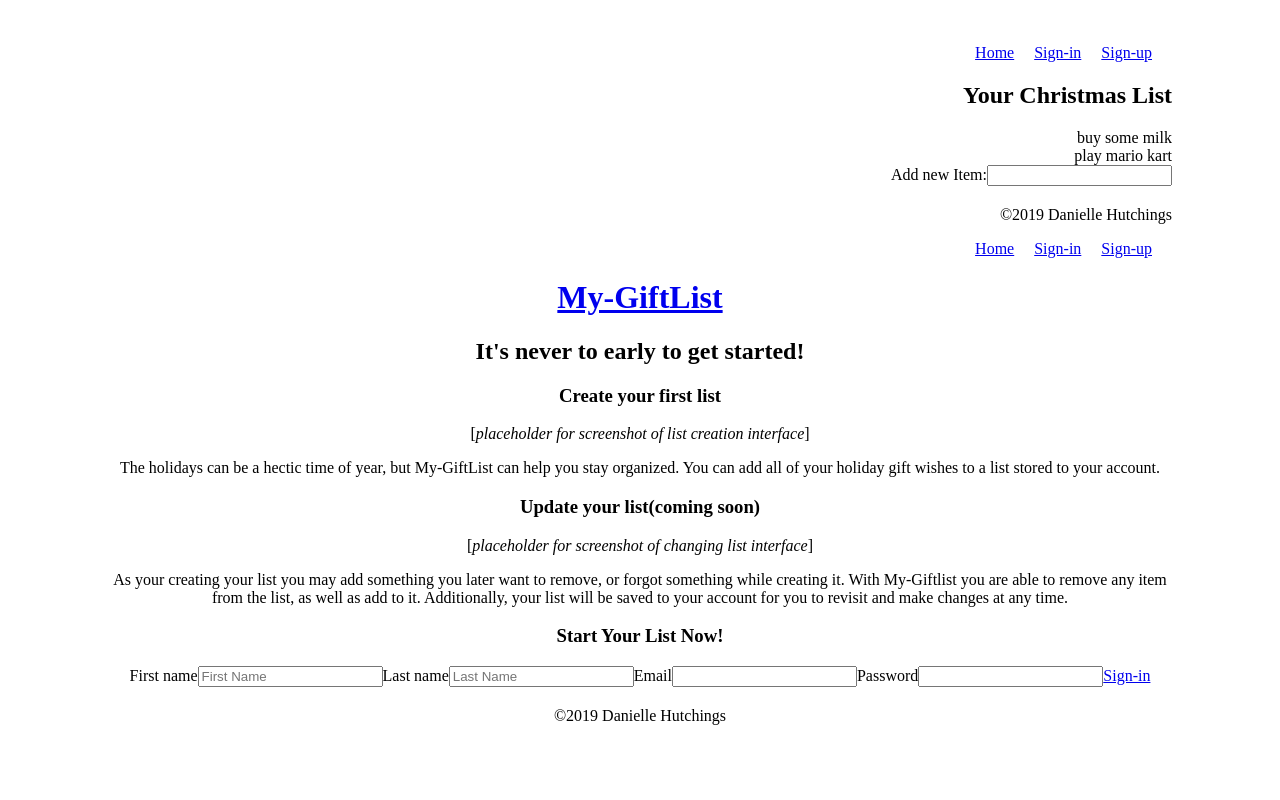
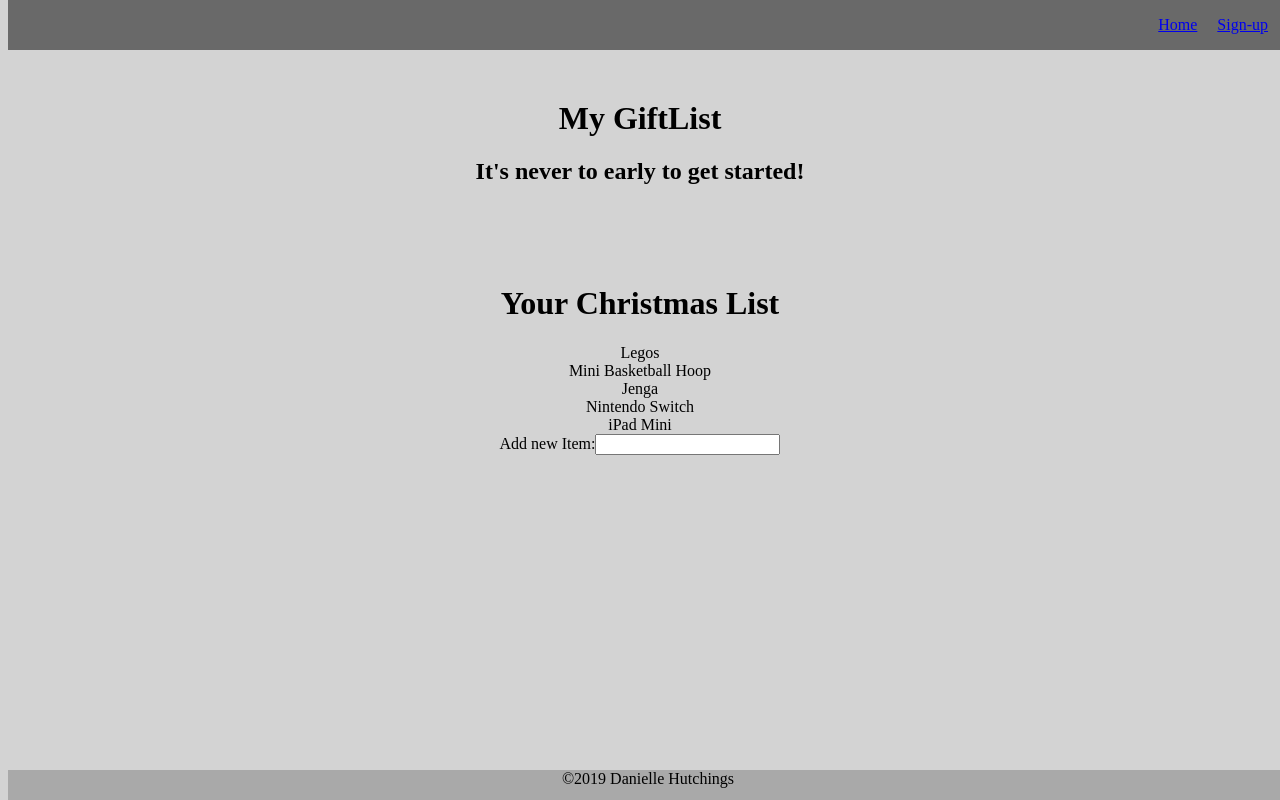
Before and after one commit to dhutchings3/my-giftlist, a React (Create React App) app: page /ListView/ListView in a window 1280 px wide. Built offline with nearby package versions, Linux system fonts and the light colour scheme.

Commit message:
updated routes, and added context

```diff
--- a/src/AddItem.js
+++ b/src/AddItem.js
@@ -13,7 +13,7 @@ class AddItem extends Component {
 
     handleSubmit = (e) => {
         e.preventDefault();
-        this.props.addItemo(this.state);
+        this.props.addItem(this.state);
         this.setState({
             content: ''
         })
--- a/src/App.js
+++ b/src/App.js
@@ -1,17 +1,18 @@
 import React, { Component } from 'react';
-// import Items from './Items';
-// import AddItem from './AddItem';
 import { Route, Link } from 'react-router-dom';
 import './app.css';
-import UserSignup from './UserSignup/UserSignup';
 import ListView from './ListView/ListView';
 import ListContext from './ListContext';
+import LandingPage from './LandingPage';
 
 class App extends Component {
   state = {
     items: [
-      {id: 1, content: 'buy some milk'},
-      {id: 2, content: 'play mario kart'}
+      {id: 1, content: 'Legos'},
+      {id: 2, content: 'Mini Basketball Hoop'},
+      {id: 3, content: 'Jenga'},
+      {id: 4, content: 'Nintendo Switch'},
+      {id: 5, content: 'iPad Mini'}
     ]
   }
   deleteItem = (id) => {
@@ -31,17 +32,6 @@ class App extends Component {
     })
   }
 
-  renderRoutes() {
-    return (
-      <>
-        <Route
-          exact path='/ListView/ListView'
-          component={ListView}
-        />
-      </>
-    );
-  }
-
   render() {
     const contextValue = {
       items: this.state.items,
@@ -53,42 +43,20 @@ class App extends Component {
       <ListContext.Provider value={contextValue}>
       <div className='App'>
         <nav className="navigation">
-          {this.renderRoutes()}
           <ul className="nav">
             <li><Link to="/">Home</Link></li>
-            <li><a href="#signin-form">Sign-in</a></li>
             <li><a href="#signup-form">Sign-up</a></li>
           </ul>
         </nav>
         <header className="App_header">
           <h1>
-            <Link to="/">My-GiftList</Link>
-            {' '}
+            My GiftList
           </h1>
           <h2>It's never to early to get started!</h2>
         </header>
 
-        <section>
-        <header>
-            <h3>Create your first list</h3>
-        </header>
-        <p>[<em>placeholder for screenshot of list creation interface</em>]</p>
-        <p>The holidays can be a hectic time of year, but My-GiftList can help you stay organized. You can add all of your holiday gift wishes to a list stored to your account. </p>
-        </section>
-
-      <section>
-        <header>
-            <h3>Update your list(coming soon)</h3>
-        </header>
-        <p>[<em>placeholder for screenshot of changing list interface</em>]</p>
-        <p>As your creating your list you may add something you later want to remove, or forgot something while creating it. With My-Giftlist you are able to remove any item from the list, as well as add to it. Additionally, your list will be saved to your account for you to revisit and make changes at any time.</p>
-      </section>
-
-        <UserSignup />
-
-        {/* <h1 className="center blue-text">Your Christmas List</h1>
-        <Items items={this.state.items} deleteItem={this.deleteItem} />
-        <AddItem addItem={this.addItem} /> */}
+          <Route exact path='/' component={LandingPage} />
+          <Route exact path='/ListView/ListView' component={ListView} />
 
         <footer className="footer">&copy;2019 Danielle Hutchings</footer>
       </div>
@@ -99,47 +67,3 @@ class App extends Component {
 
 
 export default App;
-
-
-
-
-// import AddList from './AddList/AddList';
-// import ListView from './ListView/ListView';
-// import ListContext from './ListContext';
-// import ListError from './ListError'
-// import AddItem from './AddItem';
-
-
-
-//   render () {
-//     const contextValue = {
-//       items: this.state.items,
-//       deleteItem: this.deleteItem,
-//       addItem: this.addItem,
-//     };
-
-//     return (
-//       <ListContext.Provider value={contextValue}>
-//       <ListError>
-
-    //   <section>
-    //     <header>
-    //         <h3>Create your first list</h3>
-    //     </header>
-    //     <p>[<em>placeholder for screenshot of list creation interface</em>]</p>
-    //     <p>The holidays can be a hectic time of year, but My-GiftList can help you stay organized. You can add all of your holiday gift wishes to a list stored to your account. </p>
-    //   </section>
-
-    //   <section>
-    //     <header>
-    //         <h3>Update your list</h3>
-    //     </header>
-    //     <p>[<em>placeholder for screenshot of changing list interface</em>]</p>
-    //     <p>As your creating your list you may add something you later want to remove, or forgot something while creating it. With My-Giftlist you are able to remove any item from the list, as well as add to it. Additionally, your list will be saved to your account for you to revisit and make changes at any time.</p>
-    //   </section>
-    //     <UserSignup />
-    //     <UserSignin />
-    // <footer className="footer">&copy;2019 Danielle Hutchings</footer>
-    // </div>
-    // </ListError>
-    // </ListContext.Provider>
--- /dev/null
+++ b/src/LandingPage.js
@@ -0,0 +1,37 @@
+import React, {Component} from 'react';
+import UserSignup from './UserSignup/UserSignup';
+import ListContext from './ListContext';
+
+class LandingPage extends Component {
+
+  static contextType = ListContext;
+
+
+  render () {
+    return (
+      <div className='main_content'>
+        <section>
+        <header>
+            <h3>Create your first list</h3>
+        </header>
+        <p>[<em>placeholder for screenshot of list creation interface</em>]</p>
+        <p>The holidays can be a hectic time of year, but My-GiftList can help you stay organized. You can add all of your holiday gift wishes to a list stored to your account. </p>
+        </section>
+
+      <section>
+        <header>
+            <h3>Update your list(coming soon)</h3>
+        </header>
+        <p>[<em>placeholder for screenshot of changing list interface</em>]</p>
+        <p>As your creating your list you may add something you later want to remove, or forgot something while creating it. With My-Giftlist you are able to remove any item from the list, as well as add to it. Additionally, your list will be saved to your account for you to revisit and make changes at any time.</p>
+      </section>
+
+        <UserSignup />
+
+      </div>
+    );
+  }
+
+}
+
+export default LandingPage;
--- a/src/ListContext.js
+++ b/src/ListContext.js
@@ -2,8 +2,6 @@ import React from 'react'
 
 export default React.createContext({
     items: [],
-    notes: [],
-    addFolder: () => {},
-    addNote: () => {},
-    deleteNote: () => {},
+    addItem: () => {},
+    deleteItem: () => {},
 })
--- a/src/ListView/ListView.js
+++ b/src/ListView/ListView.js
@@ -2,8 +2,6 @@ import React, {Component} from 'react';
 import Items from '../Items';
 import AddItem from '../AddItem'
 import ListContext from '../ListContext';
-// import ReactDOM from 'react-dom';
-// import {Route, Link} from 'react-router-dom';
 
 class ListView extends Component {
 
@@ -13,18 +11,10 @@ class ListView extends Component {
   render () {
     return (
       <div className='ListView'>
-      <nav role="navigation">
-        <ul className="nav">
-          <li><a href="#home">Home</a></li>
-          <li><a href="#signin-form">Sign-in</a></li>
-          <li><a href="#signup-form">Sign-up</a></li>
-        </ul>
-      </nav>
+
       <h1 className="center blue-text">Your Christmas List</h1>
-        <Items items={this.context.items} deleteItem={this.deleteItem} />
-        <AddItem addItem={this.addItem} />
-
-      <footer className="footer">&copy;2019 Danielle Hutchings</footer>
+        <Items items={this.context.items} deleteItem={this.context.deleteItem} />
+        <AddItem addItem={this.context.addItem} />
       </div>
     );
   }
--- a/src/UserSignup/UserSignup.js
+++ b/src/UserSignup/UserSignup.js
@@ -1,6 +1,5 @@
 import React, {Component} from 'react';
 import { NavLink } from 'react-router-dom'
-//import ListView from '../ListView/ListView';
 import './UserSignup.css';
 
 class UserSignup extends Component {
@@ -15,7 +14,7 @@ class UserSignup extends Component {
         <section>
         <form className='signup-form' id='signup-form'>
               <label htmlFor="first-name" required >First name</label>
-              <input placeholder='First Name' type="text" name='first-name' id='first-name' />
+              <input placeholder='First Name' type="text" name='first-name' id='first-name' required />
               <label htmlFor="last-name">Last name</label>
               <input type="text" name='last-name' id='last-name' placeholder='Last Name' />
               <label htmlFor="username">Email</label>
@@ -26,7 +25,7 @@ class UserSignup extends Component {
                 className='listView'
                 to={`/ListView/ListView`}
               >
-                Sign-in
+                Sign-up
               </NavLink>
         </form>
       </section>
--- a/src/app.css
+++ b/src/app.css
@@ -1,21 +1,41 @@
+html {
+    background: lightgray;
+}
+
 .App {
     text-align: center;
-    padding: 20px 100px;
+    margin: 0;
+    padding: 0;
+    width: 100%;
 }
 
 nav {
     text-align: right;
+    width: 100%;
+    position: fixed;
+    top: 0;
+    padding-top: 0;
+    background-color: dimgray;
 }
 
-ul {
+nav ul {
     list-style-type: none;
 }
 
-li {
+nav li {
     display: inline-block;
     margin-right: 20px;
 }
 
+h1 {
+    margin-top: 100px;
+}
+
 footer {
-    margin-top: 20px;
+    margin-top: 100px;
+    position: fixed;
+    bottom: 0px;
+    height: 30px;
+    background-color: darkgray;
+    width: 100%;
 }
```
